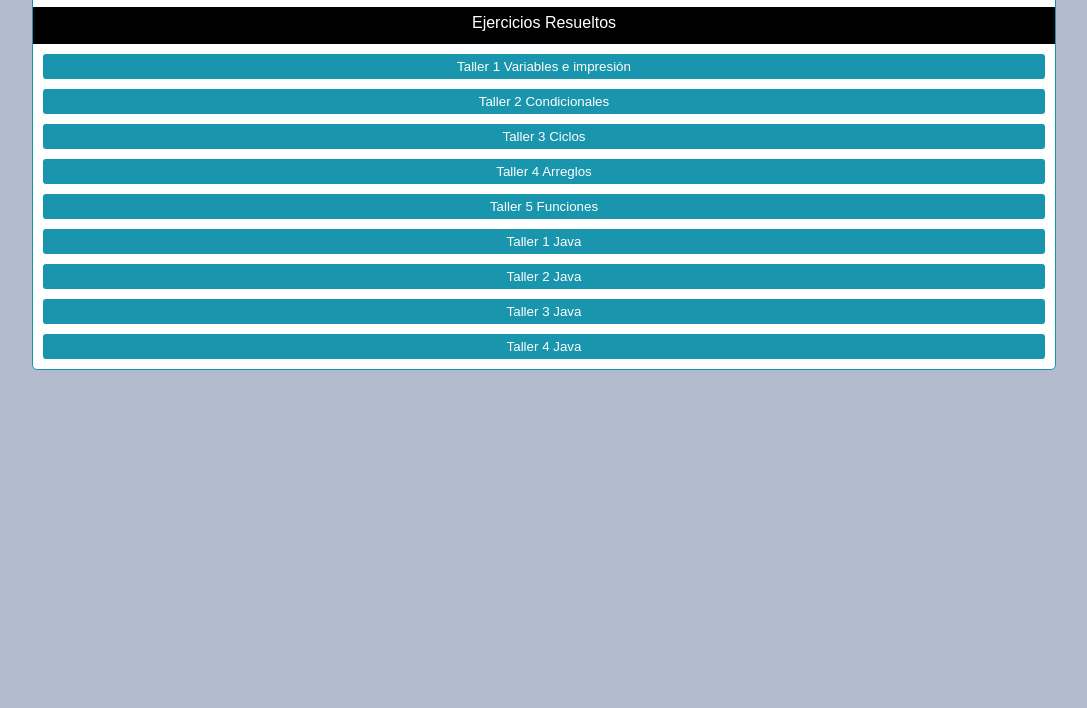
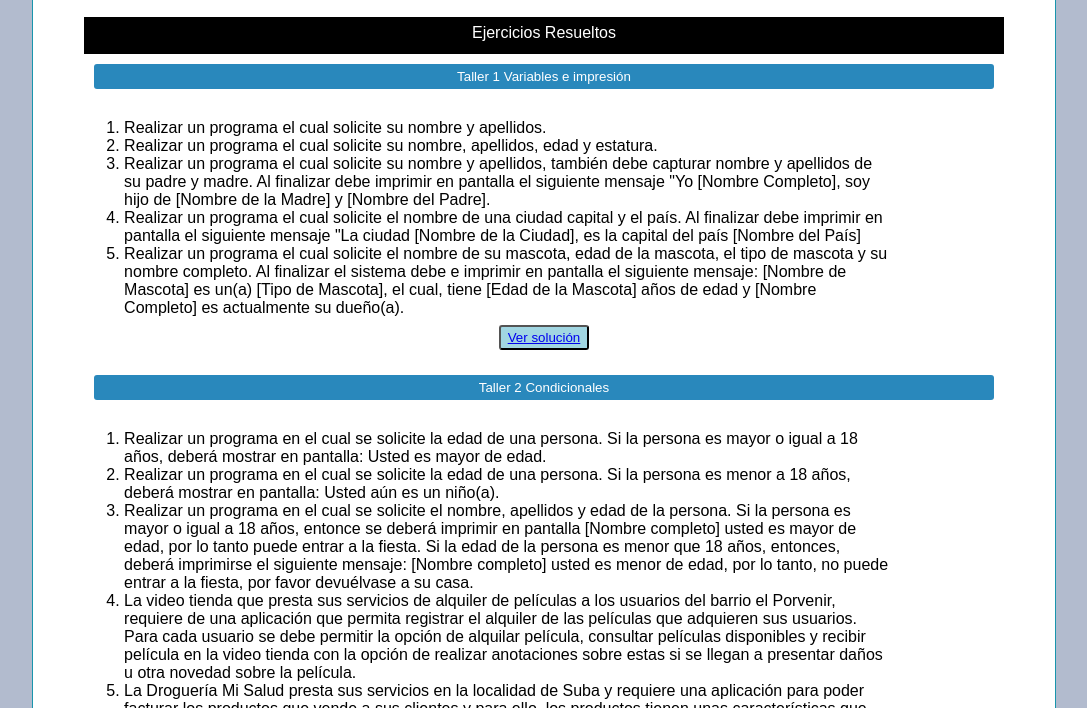
Before and after one commit to enrojass04/Cantera1-Sofka-HTML-CSS-JS, a plain HTML site: page portafolio/index.html in a window 1280 px wide. Shown: the part 92-800 px from the top of the page, without its empty margins (96-1183 px from the left). Drawn offline with Linux system fonts and the light colour scheme.

Commit message:
version2

```diff
--- a/portafolio/css/estilo.css
+++ b/portafolio/css/estilo.css
@@ -123,11 +123,7 @@ p {
 }
 
 .articulos {
-    display: flex;
-    flex-direction: column;
-    align-items: center;
-    text-align: center;
-    margin: 10px;
+    margin: 50px;
 }
 
 .frutas {
@@ -162,7 +158,7 @@ p {
 }
 
 .acordeonExt {
-    background-color: #1995AD;
+    background-color: #2988BC;
     color: white;
     width: 100%;
     height: 25px;
@@ -173,7 +169,7 @@ p {
 }
 
 .acordeonInt {
-    background-color: #1995AD;
+    background-color: #008DCB;
     color: white;
     width: 100%;
     height: 25px;
@@ -181,9 +177,14 @@ p {
     border: #A1D6E2;
 }
 
+.contenedor-ejercicios {
+    margin: 10px;
+}
+
 .seccion1 {
     border-radius: 5px;
-    width: 100%;
+    width: 90%;
+    margin: 10px;
 }
 
 #tema2 h5,
@@ -192,7 +193,7 @@ h4 {
 }
 
 .articulos1 {
-    margin-bottom: 10px;
+    margin-bottom: 20px;
 }
 
 #subtitulo{
@@ -203,3 +204,7 @@ h4 {
     padding-top: 7px;
     font-size: 1rem;
 }
+
+.lista-ejercicios {
+    margin: 25px;
+}
--- a/portafolio/index.html
+++ b/portafolio/index.html
@@ -30,9 +30,9 @@
 
         <section class="seccion1">
             <p id="subtitulo">Ejercicios Resueltos</p>
-            <article class="articulos">
+            <article class="contenedor-ejercicios">
                 <button type="button" class="acordeonExt">Taller 1 Variables e impresión</button>
-                <section class="mostrar1">
+                <section class="lista-ejercicios">
                     <ol>
                         <li>Realizar un programa el cual solicite su nombre y apellidos.</li>
                         <li>Realizar un programa el cual solicite su nombre, apellidos, edad y estatura.</li>
@@ -45,9 +45,9 @@
             </article>
 
 
-            <article class="articulos">
+            <article class="contenedor-ejercicios">
                 <button type="button" class="acordeonExt">Taller 2 Condicionales</button>
-                <section class="mostrar1">
+                <section class="lista-ejercicios">
                     <ol>
                         <li>Realizar un programa en el cual se solicite la edad de una persona. Si la persona es mayor o igual a 18 años, deberá mostrar en pantalla: Usted es mayor de edad.</li>
                         <li>Realizar un programa en el cual se solicite la edad de una persona. Si la persona es menor a 18 años, deberá mostrar en pantalla: Usted aún es un niño(a).</li>
@@ -64,9 +64,9 @@
                 </section>
             </article>
 
-            <article class="articulos">
+            <article class="contenedor-ejercicios">
                 <button type="button" class="acordeonExt">Taller 3 Ciclos</button>
-                <section class="mostrar1">
+                <section class="lista-ejercicios">
                     <ol>
                         <li>Realizar la siguiente figura por medio del ciclo Para</li>
                         <img src="imagenes/taller3-e1.png" alt="">
@@ -88,9 +88,9 @@
                 </section>
             </article>
 
-            <article class="articulos">
+            <article class="contenedor-ejercicios">
                 <button type="button" class="acordeonExt">Taller 4 Arreglos</button>
-                <section class="mostrar1">
+                <section class="lista-ejercicios">
                     <ol>
                         <li>Organizar todos los puntos del taller de condicionales en modo funciones.
                        </li>
@@ -104,9 +104,9 @@
                 </section>
             </article>
 
-            <article class="articulos">
+            <article class="contenedor-ejercicios">
                 <button type="button" class="acordeonExt">Taller 5 Funciones</button>
-                <section class="mostrar1">
+                <section class="lista-ejercicios">
                     <ol>
                         <li>Crear un vector de tipo Entero con 5 posiciones, llenarlo con información solicitada al usuario. Después de recoger toda la información, se requiere imprimir el índice de cada posición en el arreglo con su valor de la siguiente manera:</li>
                 <img src="imgs taller 4/1.png" alt="">
@@ -123,9 +123,9 @@
                 </section>
             </article>
 
-            <article class="articulos">
+            <article class="contenedor-ejercicios">
                 <button type="button" class="acordeonExt">Taller 1 Java</button>
-                <section class="mostrar1">
+                <section class="lista-ejercicios">
                     <ol>
                         <li>Realizar el taller #1 de PSeInt en Java
                         </li>
@@ -134,9 +134,9 @@
                 </section>
             </article>
 
-            <article class="articulos">
+            <article class="contenedor-ejercicios">
                 <button type="button" class="acordeonExt">Taller 2 Java</button>
-                <section class="mostrar1">
+                <section class="lista-ejercicios">
                     <ol>
                         <li>Realizar el taller #2 de PSeInt en Java
                         </li>
@@ -144,9 +144,9 @@
                     <button type="button" class="solucion"><a href="Talleres/taller7.html">Ver solución</a></button>
                 </section>
             </article>
-            <article class="articulos">
+            <article class="contenedor-ejercicios">
                 <button type="button" class="acordeonExt">Taller 3 Java</button>
-                <section class="mostrar1">
+                <section class="lista-ejercicios">
                     <ol>
                         <li>Realizar el taller #3 de PSeInt en Java
                         </li>
@@ -155,9 +155,9 @@
                 </section>
             </article>
 
-            <article class="articulos">
+            <article class="contenedor-ejercicios">
                 <button type="button" class="acordeonExt">Taller 4 Java</button>
-                <section class="mostrar1">
+                <section class="lista-ejercicios">
                     <ol>
                         <li>Realizar el taller #4 de PSeInt en Java
                         </li>
```
Also changed, not shown: estilo.css (+0 -51 lines), index.html (+1 -1 lines), portafolio/Talleres/taller1.html (+1 -1 lines).
